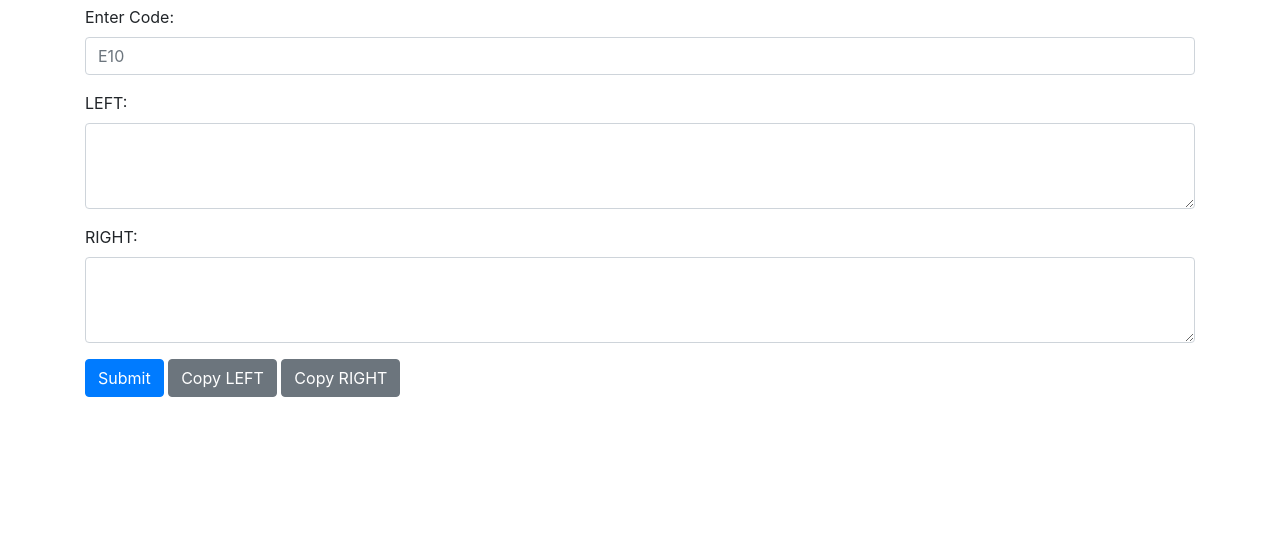
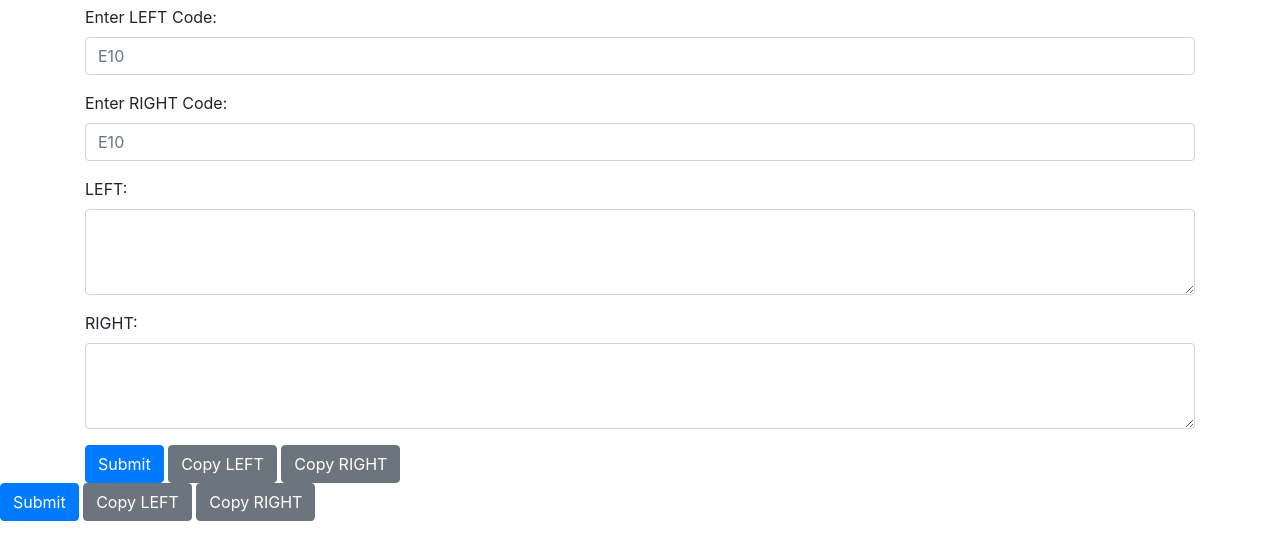
Before and after one commit to CalebCur01/ez-entry, a plain HTML site: page index.html in a window 1280 px wide. Shown: the part 65-624 px from the top of the page. Drawn offline with nearby package versions, Linux system fonts and the light colour scheme.

Commit message:
Update index.html

```diff
--- a/index.html
+++ b/index.html
@@ -3,7 +3,7 @@
 <head>
     <meta charset="UTF-8">
     <meta name="viewport" content="width=device-width, initial-scale=1.0">
-    <title>JSON Data Viewerr</title>
+    <title>JSON Data Viewerrrrr</title>
     <link rel="stylesheet" href="https://stackpath.bootstrapcdn.com/bootstrap/4.5.2/css/bootstrap.min.css">
 </head>
 <body>
@@ -11,9 +11,14 @@
 <div class="container mt-4">
     <h2>JSON Data Viewer</h2>
 
+   <div class="form-group">
+        <label for="leftCodeInput">Enter LEFT Code:</label>
+        <input type="text" class="form-control" id="leftCodeInput" placeholder="E10">
+    </div>
+
     <div class="form-group">
-        <label for="codeInput">Enter Code:</label>
-        <input type="text" class="form-control" id="codeInput" placeholder="E10">
+        <label for="rightCodeInput">Enter RIGHT Code:</label>
+        <input type="text" class="form-control" id="rightCodeInput" placeholder="E10">
     </div>
 
     <div class="form-group">
@@ -31,7 +36,11 @@
     <button class="btn btn-secondary" onclick="copyToClipboard('rightBox')">Copy RIGHT</button>
 </div>
 
-<!-- Add Bootstrap JS and Popper.js links here -->
+    <button class="btn btn-primary" onclick="fillBoxes()">Submit</button>
+    <button class="btn btn-secondary" onclick="copyToClipboard('leftBox')">Copy LEFT</button>
+    <button class="btn btn-secondary" onclick="copyToClipboard('rightBox')">Copy RIGHT</button>
+</div>
+
 <script src="https://code.jquery.com/jquery-3.5.1.slim.min.js"></script>
 <script src="https://cdn.jsdelivr.net/npm/@popperjs/core@2.9.2/dist/umd/popper.min.js"></script>
 <script src="https://stackpath.bootstrapcdn.com/bootstrap/4.5.2/js/bootstrap.min.js"></script>
@@ -828,18 +837,19 @@
   }
 };
 
-    function fillBoxes() {
-        var codeInput = document.getElementById("codeInput").value.toUpperCase();
+function fillBoxes() {
+        var leftCodeInput = document.getElementById("leftCodeInput").value.toUpperCase();
+        var rightCodeInput = document.getElementById("rightCodeInput").value.toUpperCase();
         var leftBox = document.getElementById("leftBox");
         var rightBox = document.getElementById("rightBox");
 
-        if (jsonData[codeInput]) {
-            leftBox.value = jsonData[codeInput].LEFT;
-            rightBox.value = jsonData[codeInput].RIGHT;
+        if (jsonData[leftCodeInput] && jsonData[rightCodeInput]) {
+            leftBox.value = jsonData[leftCodeInput].LEFT;
+            rightBox.value = jsonData[rightCodeInput].RIGHT;
         } else {
             leftBox.value = "";
             rightBox.value = "";
-            alert("Invalid code. Please enter a valid code.");
+            alert("Invalid code. Please enter valid codes.");
         }
     }
 
```
